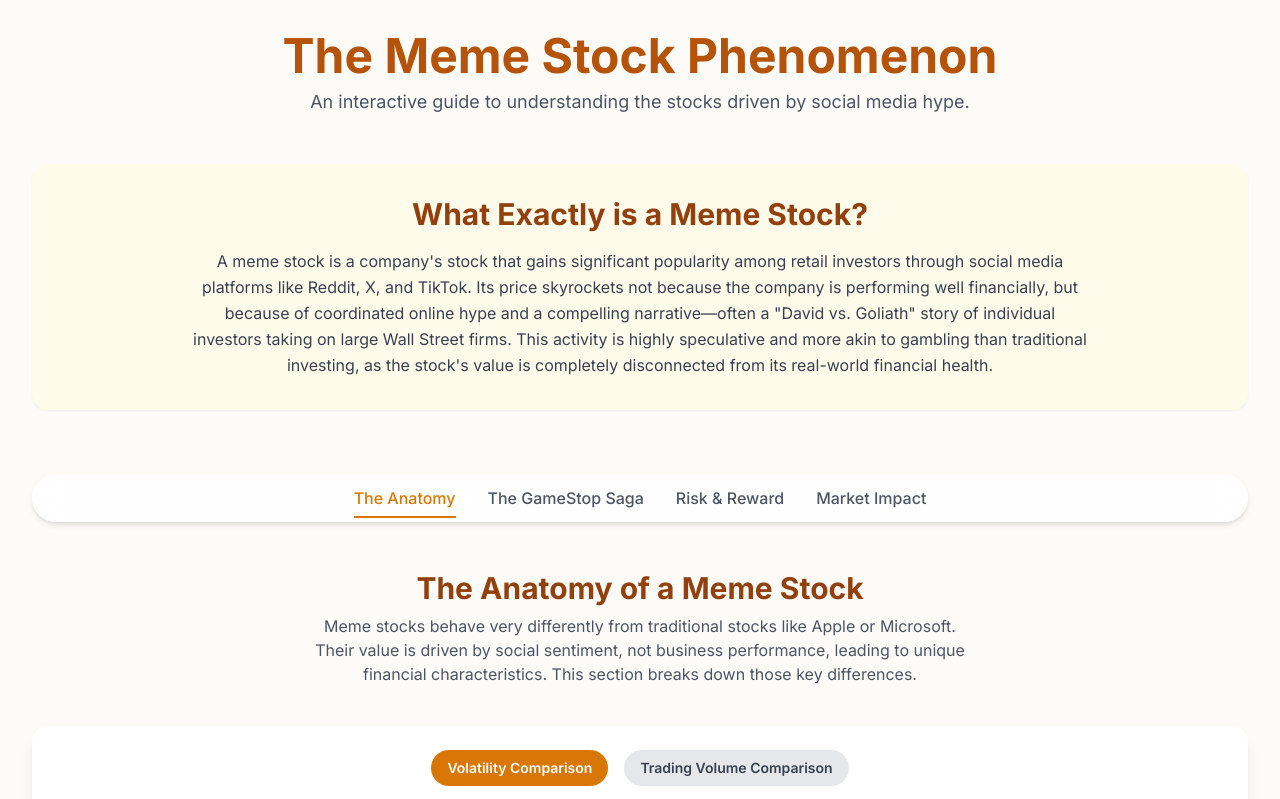
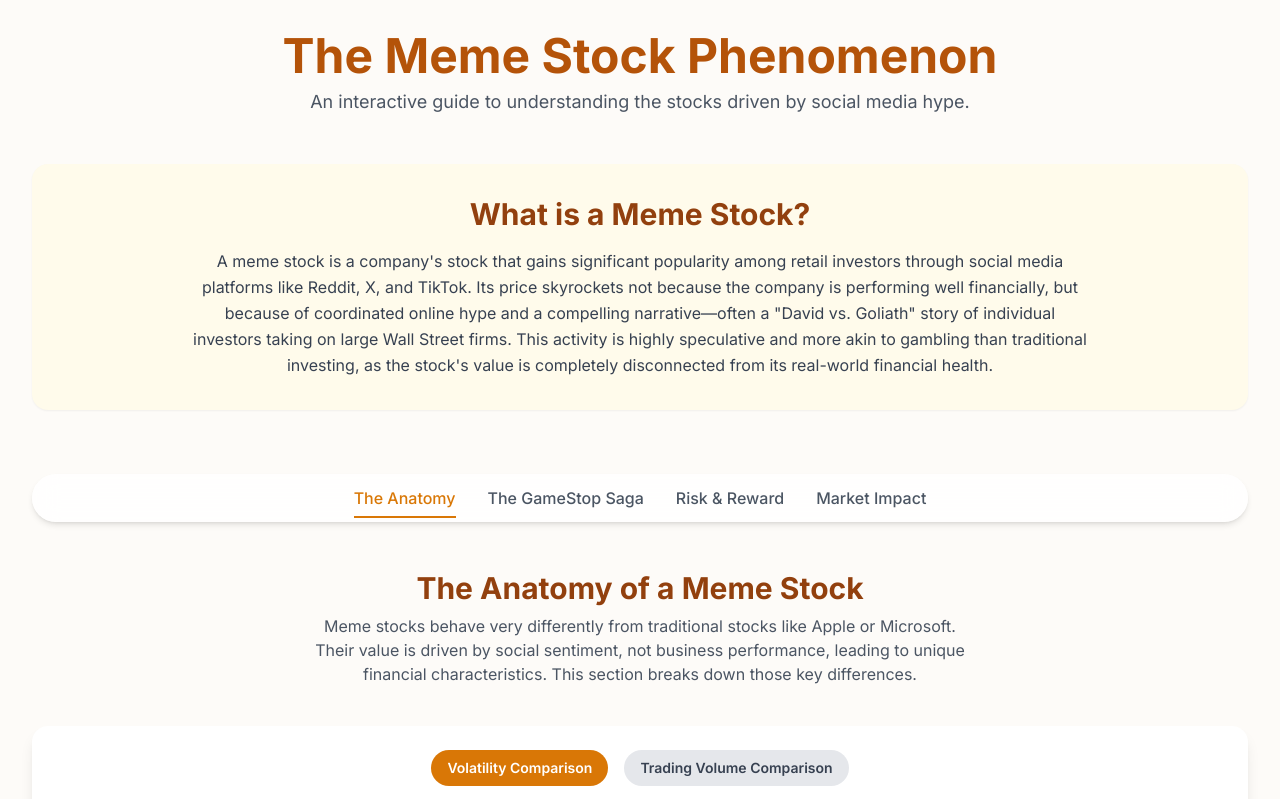
Before and after one commit to yyyprojects/MemeStock5, a plain HTML site: page index.html in a window 1280 px wide. Shown: the top 799 px of the page. Drawn offline with nearby package versions, Linux system fonts and the light colour scheme.

Commit message:
Update index.html

```diff
--- a/index.html
+++ b/index.html
@@ -65,7 +65,7 @@
         </header>
 
         <section id="intro" class="mb-16 bg-amber-50 p-8 rounded-2xl shadow-sm">
-            <h2 class="text-3xl font-bold mb-4 text-center text-amber-800">What Exactly is a Meme Stock?</h2>
+            <h2 class="text-3xl font-bold mb-4 text-center text-amber-800">What is a Meme Stock?</h2>
             <p class="text-center text-gray-700 max-w-4xl mx-auto leading-relaxed">
                 A meme stock is a company's stock that gains significant popularity among retail investors through social media platforms like Reddit, X, and TikTok. Its price skyrockets not because the company is performing well financially, but because of coordinated online hype and a compelling narrative—often a "David vs. Goliath" story of individual investors taking on large Wall Street firms. This activity is highly speculative and more akin to gambling than traditional investing, as the stock's value is completely disconnected from its real-world financial health.
             </p>
```
